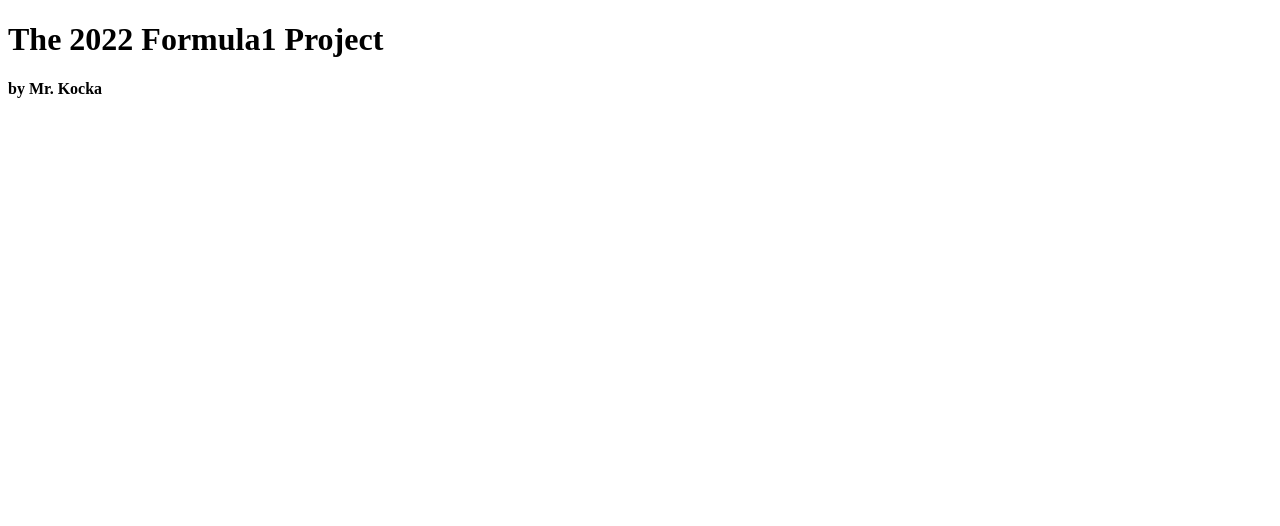
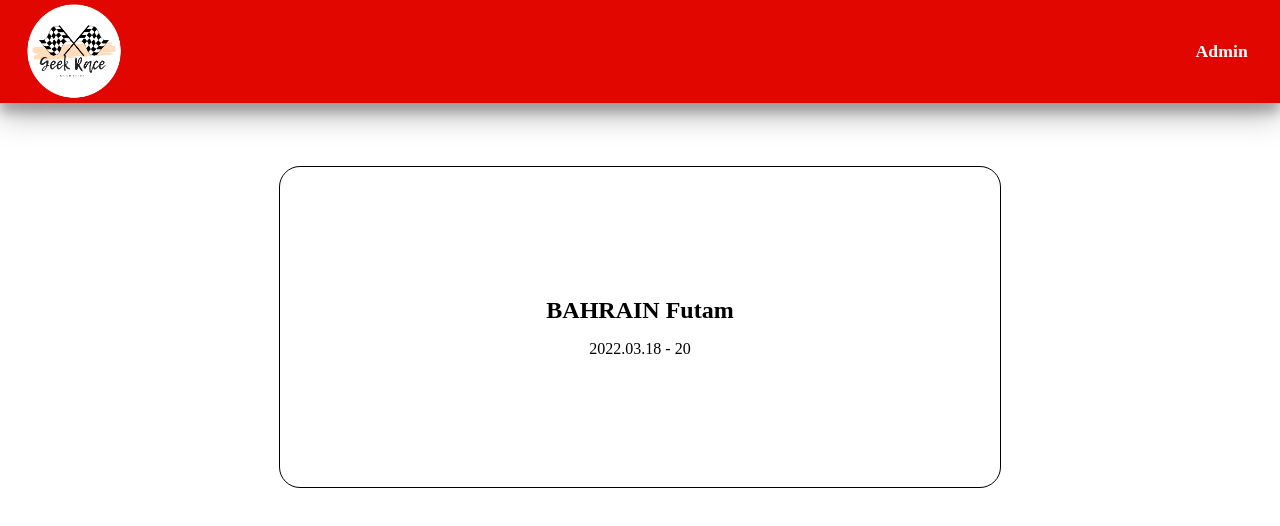
Before and after one commit to mrkocka/formula1_project, a plain HTML site: page index.html in a window 1280 px wide. Drawn offline with Linux system fonts and the light colour scheme; files that its build step writes are made by us from their sources.

Commit message:
irodábol_02.18

```diff
--- a/css/style.css
+++ b/css/style.css
@@ -0,0 +1,63 @@
+*{
+    margin: 0;
+    padding: 0;
+    box-sizing: border-box;
+}
+
+
+
+
+
+/*-----------------------Header---------------------------------*/
+header{
+    background-color: #E10600;
+    height: auto;
+    color: white;
+    display: flex;
+    justify-content: space-between;
+    align-items: center;
+    padding: 0 1.5rem 0 1.5rem;
+    box-shadow: rgba(0, 0, 0, 0.25) 0px 14px 28px, rgba(0, 0, 0, 0.22) 0px 10px 10px;
+}
+
+header img{
+    width: 100px;
+    margin: .1rem 0 .1rem 0 ;
+}
+header span{
+    /* background-color: white; */
+    color: white;
+    font-size: 1.1rem;
+    font-weight: bold;
+    letter-spacing: .01rem;
+    padding: .5rem;
+    border-radius: 20px;
+}
+
+header span:hover{
+    background-color: rgba(255, 255, 255, 0.158);
+    cursor: pointer;
+}
+/* header span:hover{
+    background-color: black;
+    color: white;
+    cursor: pointer;
+} */
+
+
+.banner{
+    color: black;
+    width: 45rem;
+    height: 20rem;
+    outline: 1px solid black;
+    margin: 4rem auto 0 auto;
+    display: flex;
+    flex-direction: column;
+    justify-content: center;
+    align-items: center;
+    border-radius: 20px;
+}
+
+.banner h1{
+    margin-bottom: 1rem;
+}
--- a/index.html
+++ b/index.html
@@ -4,13 +4,21 @@
     <meta charset="UTF-8">
     <meta http-equiv="X-UA-Compatible" content="IE=edge">
     <meta name="viewport" content="width=device-width, initial-scale=1.0">
-    <link rel="stylesheet" href="style.css">
+    <link rel="stylesheet" href="./css/style.css">
     <title>Formula1_Project</title>
 </head>
 <body>
     <header>
-        <h1> The 2022 Formula1 Project</h1>
-        <h4>by Mr. Kocka</h4>
+        <img src="./img/GeekRaceLogo.png" alt="GeekRaceLogo">
+        <span>Admin</span>
+        <!-- <h1> The 2022 Formula1 Project</h1>
+        <h4>by Mr. Kocka</h4> -->
     </header>
+    <main>
+        <section class="banner">
+            <h1 id="race">BAHRAIN Futam</h1>
+            <p id="date">2022.03.18 - 20</p>
+        </section>
+    </main>
 </body>
 </html>
```
Also changed, not shown: img/GeekRaceLogo.png (added), img/geek_race.png (added).
